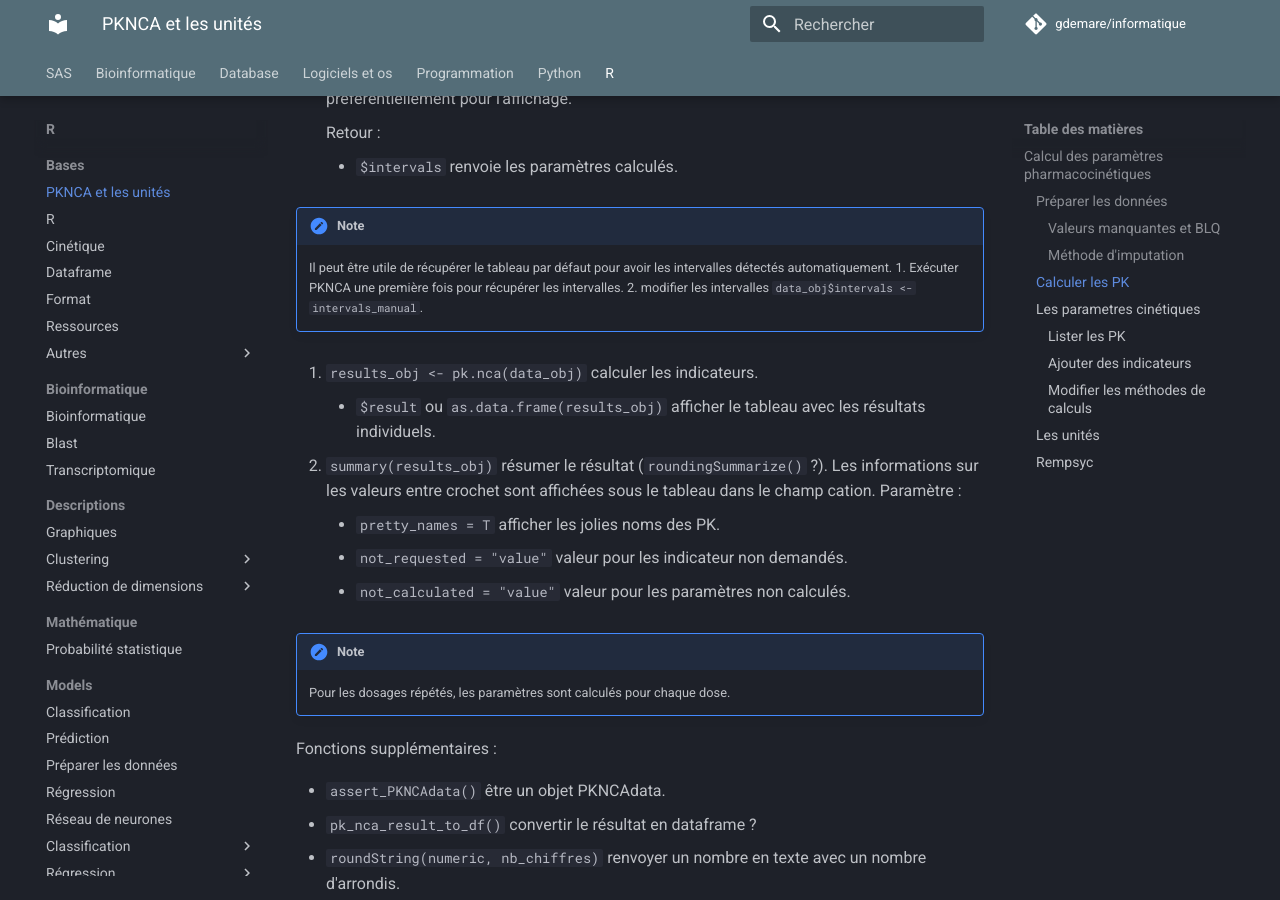
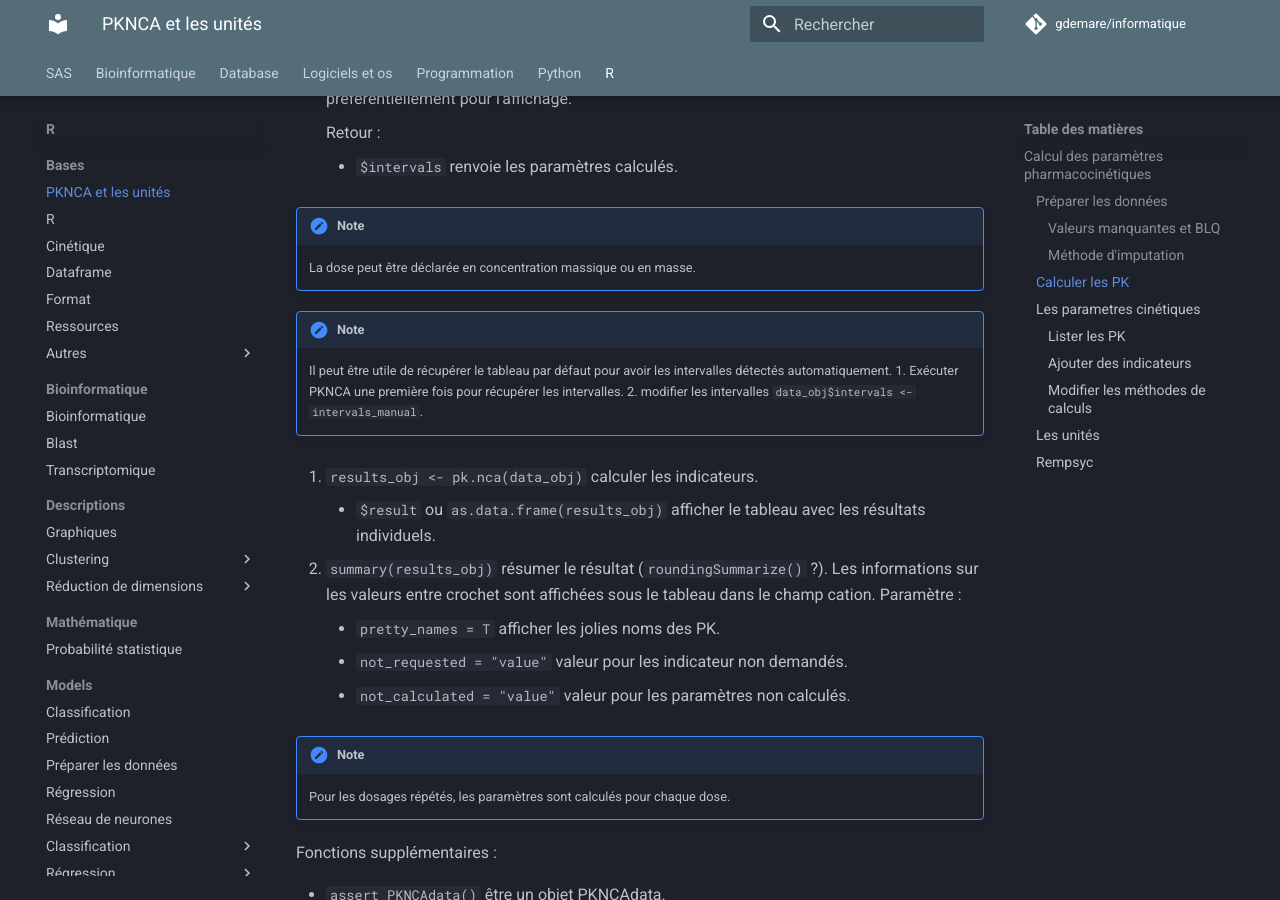
Before and after one commit to gdemare/Informatique, an MkDocs documentation site: the page built from docs/r/bases/PKNCA et les unités.md, in a window 1280 px wide and 900 px high, scrolled down 1910 px. Built offline with MkDocs 1.6.1 and Material for MkDocs 9.7.7, drawn with Linux system fonts in a browser that asks for light colours; comment, search, counter and statistics services are not loaded.

Commit message:
Update PKNCA et les unités.md

```diff
--- a/docs/r/bases/PKNCA et les unités.md
+++ b/docs/r/bases/PKNCA et les unités.md
@@ -56,6 +56,9 @@ Remplacer les valeurs :
     Retour :
 
     * `$intervals` renvoie les paramètres calculés.
+
+!!! note
+    La dose peut être déclarée en concentration massique ou en masse.
 
 !!! note
     Il peut être utile de récupérer le tableau par défaut pour avoir les intervalles détectés automatiquement.
```
